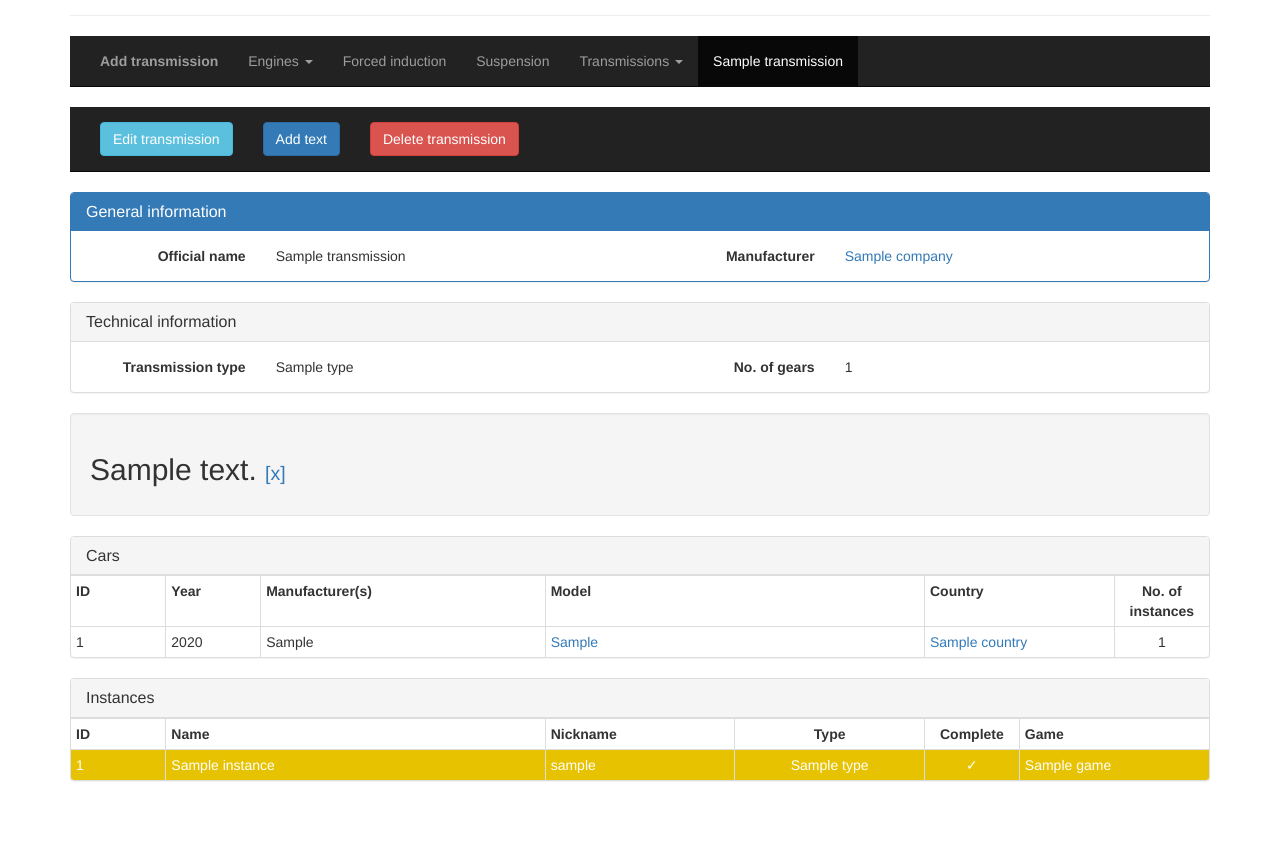
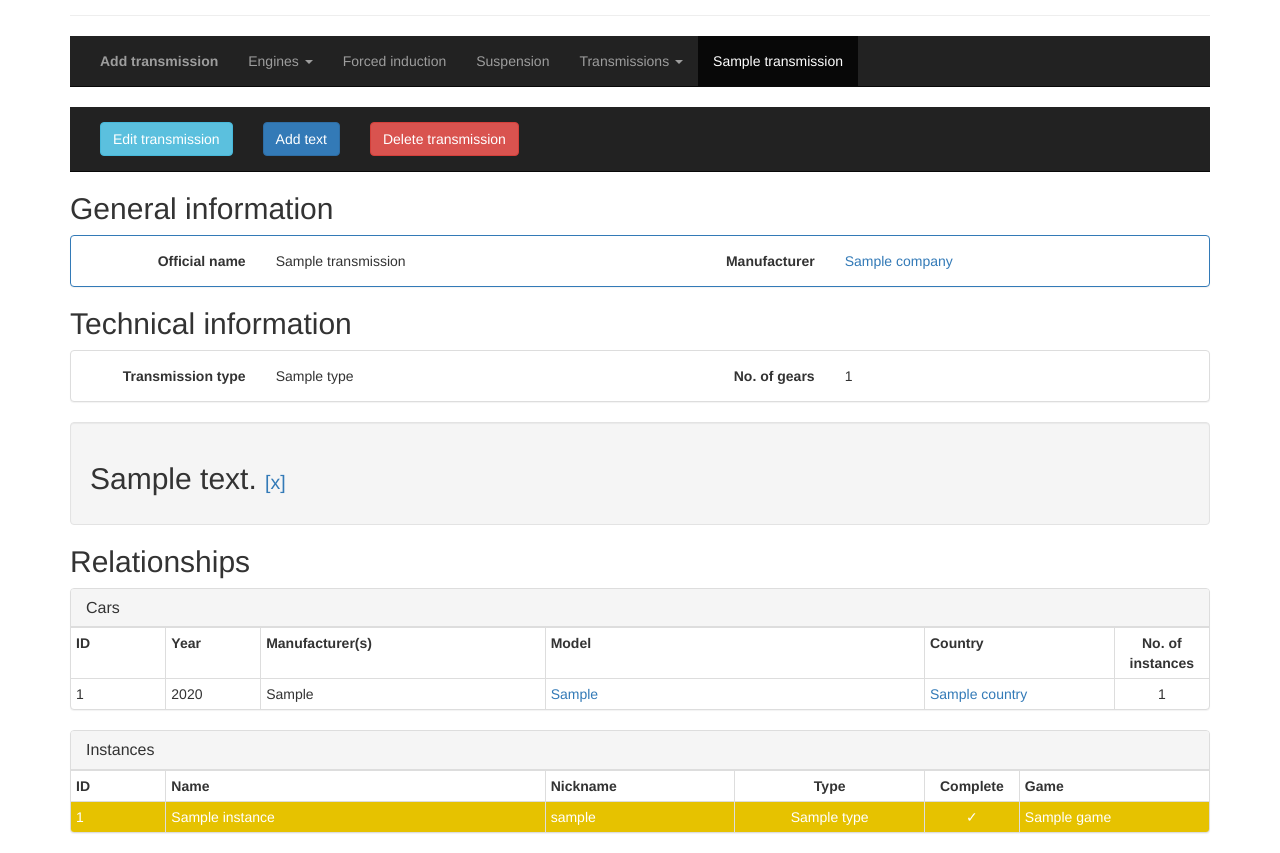
Before and after one commit to PanVidla/car-database-v2, a Flask app: page /parts/transmission/detail/1 in a window 1280 px wide. Shown: the part 155-1008 px from the top of the page. Before the commit the page ends 936 px from the top, so only its background shows below. Run offline with Flask 3, Linux system fonts and the light colour scheme; a user stored in the database is signed in; tables that the repository leaves empty hold one stand-in row (values such as "Sample post"); some libraries are stand-ins or nearby versions.

Commit message:
Visually separated blocks of the detail view with headings to make it look less cluttered.

```diff
--- a/general/templates/parts_detail_suspension.html
+++ b/general/templates/parts_detail_suspension.html
@@ -21,11 +21,9 @@
     {% endblock %}
 
     <!--  Content  -->
+    <h2>General information</h2>
     <div>
         <div class="panel panel-primary">
-          <div class="panel-heading">
-            <h3 class="panel-title">General information</h3>
-          </div>
           <div class="panel-body">
               <div class="row">
                   <div class="col-sm-2 text-right"><b>Full name</b></div>
@@ -58,6 +56,7 @@
     {% endif %}
 
     <!--  Relationships  -->
+    <h2>Relationships</h2>
     <!--  Cars  -->
     <div class="panel panel-default">
       <div class="panel-heading">
--- a/general/templates/parts_detail_transmission.html
+++ b/general/templates/parts_detail_transmission.html
@@ -21,11 +21,9 @@
     {% endblock %}
 
     <!--  Content  -->
+    <h2>General information</h2>
     <div>
         <div class="panel panel-primary">
-          <div class="panel-heading">
-            <h3 class="panel-title">General information</h3>
-          </div>
           <div class="panel-body">
               <div class="row">
                   <div class="col-sm-2 text-right"><b>Official name</b></div>
@@ -37,11 +35,9 @@
         </div>
     </div>
 
+    <h2>Technical information</h2>
     <div>
         <div class="panel panel-default">
-          <div class="panel-heading">
-            <h3 class="panel-title">Technical information</h3>
-          </div>
           <div class="panel-body">
               <div class="row">
                   <div class="col-sm-2 text-right"><b>Transmission type</b></div>
@@ -74,6 +70,7 @@
     {% endif %}
 
     <!--  Relationships  -->
+    <h2>Relationships</h2>
     <!--  Cars  -->
     <div class="panel panel-default">
       <div class="panel-heading">
```
Also changed, not shown: general/templates/parts_detail_engine_combustion.html (+3 -6 lines), general/templates/parts_detail_engine_electric.html (+3 -6 lines), general/templates/parts_detail_forced_induction.html (+3 -6 lines), README.md.
